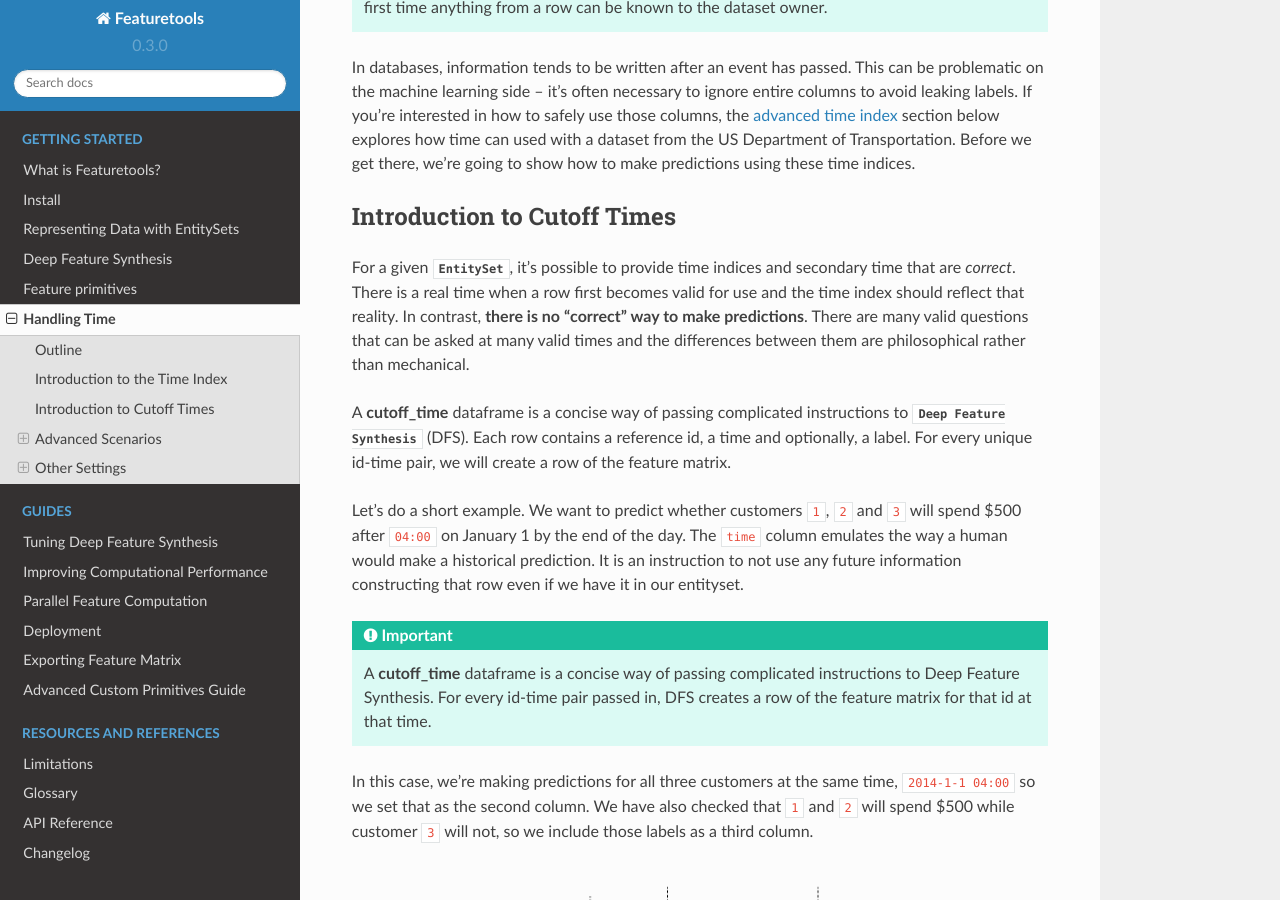
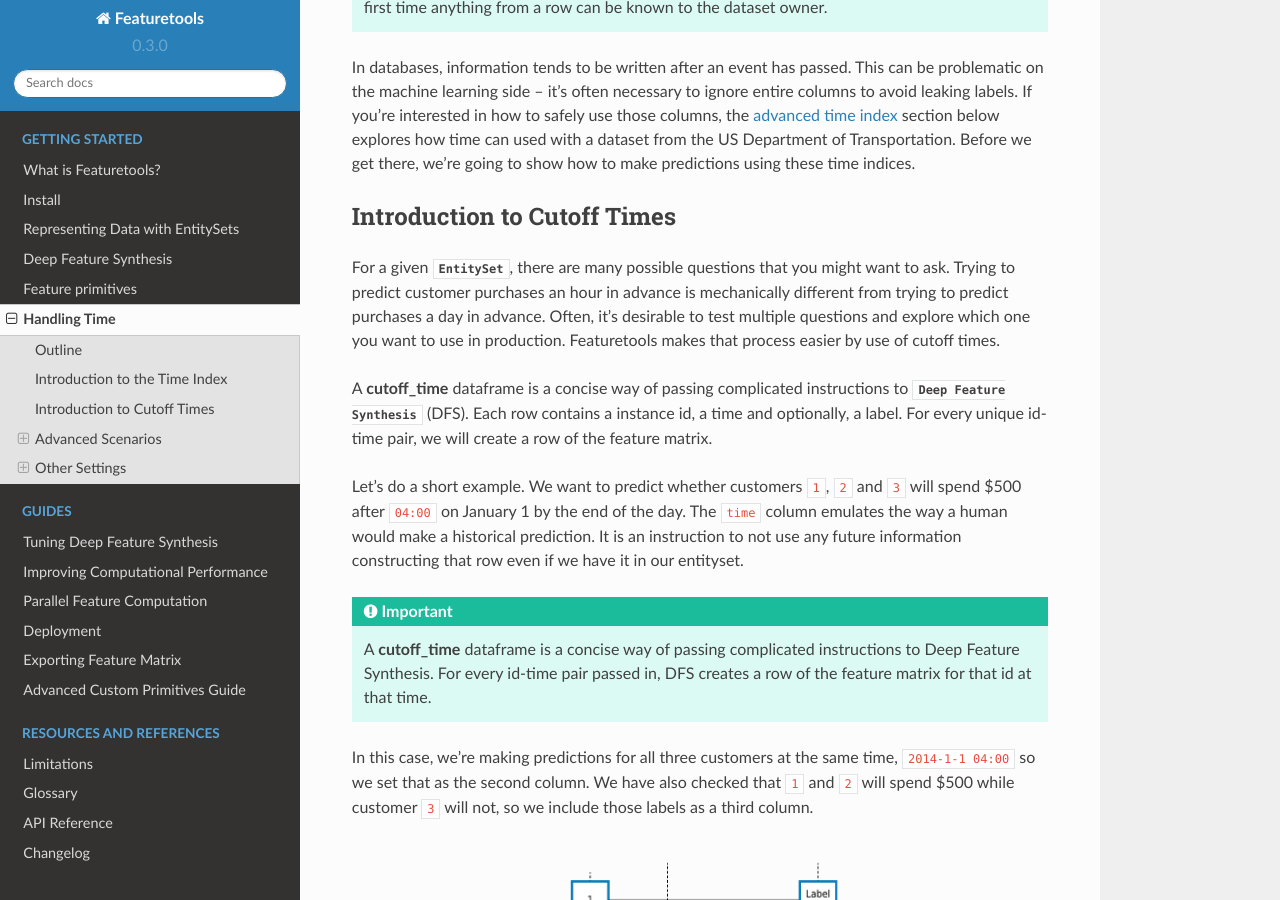
Before and after one commit to alteryx/featuretools, a Sphinx documentation site: the page built from docs/source/automated_feature_engineering/handling_time.rst, in a window 1280 px wide and 900 px high, scrolled down 1847 px. Built offline with Sphinx 7.4.7 and the Read the Docs theme 2.0.0, drawn with Linux system fonts in a browser that asks for light colours; comment, search, counter and statistics services are not loaded.

Commit message:
modify paragraph explaining nonunique cutoff time choice

```diff
--- a/docs/source/automated_feature_engineering/handling_time.rst
+++ b/docs/source/automated_feature_engineering/handling_time.rst
@@ -62,9 +62,9 @@
 Introduction to Cutoff Times
 --------------------------------------------
 
-For a given :class:`EntitySet <EntitySet>`, it's possible to provide time indices and secondary time that are *correct*. There is a real time when a row first becomes valid for use and the time index should reflect that reality. In contrast, **there is no "correct" way to make predictions**. There are many valid questions that can be asked at many valid times and the differences between them are philosophical rather than mechanical.
+For a given :class:`EntitySet <EntitySet>`, there are many possible questions that you might want to ask. Trying to predict customer purchases an hour in advance is mechanically different from trying to predict purchases a day in advance. Often, it's desirable to test multiple questions and explore which one you want to use in production. Featuretools makes that process easier by use of cutoff times.
 
-A **cutoff_time** dataframe is a concise way of passing complicated instructions to :func:`Deep Feature Synthesis <dfs>` (DFS). Each row contains a reference id, a time and optionally, a label. For every unique id-time pair, we will create a row of the feature matrix.
+A **cutoff_time** dataframe is a concise way of passing complicated instructions to :func:`Deep Feature Synthesis <dfs>` (DFS). Each row contains a instance id, a time and optionally, a label. For every unique id-time pair, we will create a row of the feature matrix.
 
 Let's do a short example. We want to predict whether customers ``1``, ``2`` and ``3`` will spend $500 after ``04:00`` on January 1 by the end of the day. The ``time`` column emulates the way a human would make a historical prediction. It is an instruction to not use any future information constructing that row even if we have it in our entityset.
 
```
